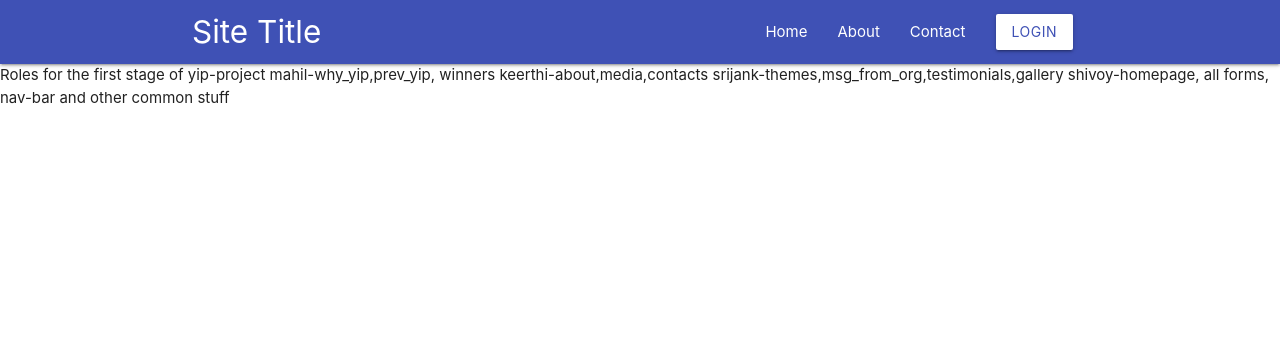
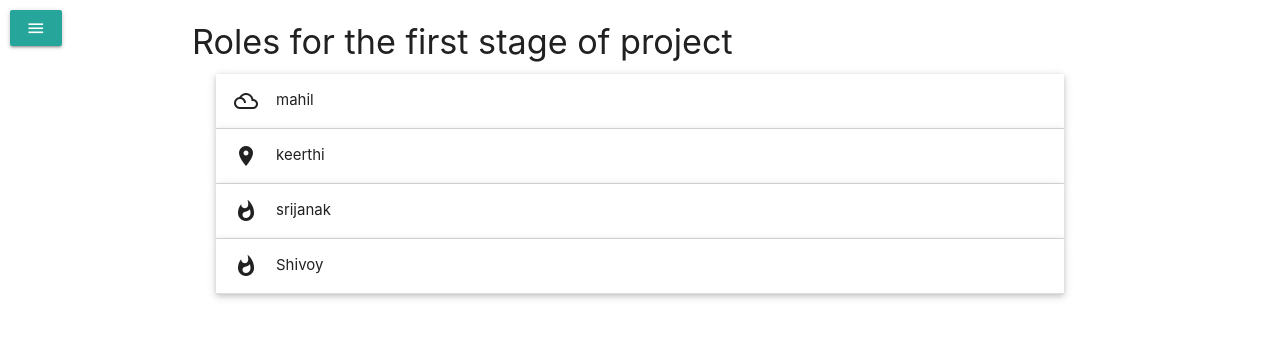
Before and after one commit to aglesemsepadhunga/yip2020betawebsite, a Django app: page / in a window 1280 px wide. Shown: the top 338 px of the page. Run offline with Django 3.2, Linux system fonts and the light colour scheme; some libraries are stand-ins or nearby versions.

Commit message:
nav bar decided

```diff
--- a/yip-project/yip/templates/yip/base.html
+++ b/yip-project/yip/templates/yip/base.html
@@ -11,11 +11,28 @@
   <!-- Compiled and minified CSS -->
   <link rel="stylesheet" href="https://cdnjs.cloudflare.com/ajax/libs/materialize/1.0.0-beta/css/materialize.min.css">
   <title>YIP</title>
+  <style media="screen">
+    #slide-out{
+      width:100%;
+      background-color: rgba(0,0,0,0.8);
+
+    }
+    #main-nav-trig{
+      position: fixed;
+      top:10px;
+      left:10px;
+    }
+    #main-nav-close{
+      position: fixed;
+      top:10px;
+      right:10px;
+    }
+  </style>
 </head>
 <body>
 
   <!-- navbar -->
-  <div class="navbar-fixed">
+  <!-- <div class="navbar-fixed">
     <nav class="nav-wrapper indigo">
       <div class="container">
         <a href="#" class="brand-logo">Site Title</a>
@@ -36,17 +53,34 @@
       <li><a href="">Home</a></li>
       <li><a href="">About</a></li>
       <li><a href="">Contact</a></li>
+    </ul> -->
+
+
+    <ul id="slide-out" class="sidenav white-text">
+      <li><a href="#!" class="white-text">Link</a></li>
+      <li><a href="#!" class="white-text">Link</a></li>
+      <li><a href="#!" class="white-text">Link</a></li>
+      <li><a href="#!" class="white-text">Link</a></li>
+      <li><a href="#!" class="white-text">Link</a></li>
+      <li><a class="sidenav-close" id="main-nav-close"><i class="material-icons white-text">close</i></a></li>
+
     </ul>
+    <a href="#" data-target="slide-out" class="sidenav-trigger show-on-large btn" id="main-nav-trig"><i class="material-icons">menu</i></a>
   {% block content %}
   {% endblock %}
 
   <!-- Compiled and minified JavaScript -->
   <script src="https://code.jquery.com/jquery-3.3.1.min.js"></script>
   <script src="https://cdnjs.cloudflare.com/ajax/libs/materialize/1.0.0-beta/js/materialize.min.js"></script>
+  <!-- <script src = "https://code.jquery.com/jquery-2.1.1.min.js"></script>
+  <script src = "https://cdnjs.cloudflare.com/ajax/libs/materialize/0.97.3/js/materialize.min.js"> -->
+
   <script>
     $(document).ready(function(){
       $('.sidenav').sidenav();
     });
+
   </script>
+  <script src = "https://cdnjs.cloudflare.com/ajax/libs/materialize/0.97.3/js/materialize.min.js"></script>
 </body>
 </html>
--- a/yip-project/yip/templates/yip/homepage.html
+++ b/yip-project/yip/templates/yip/homepage.html
@@ -7,14 +7,39 @@ Try to write all the code as neat and descriptive as possible with proper indent
 Don't try to edit/change any other file in the repo, except the once alloted to you. Otherwise you get errors using GITHUB -->
 <!-- ==========Write all your code below this point============ -->
 
+<div class="container">
+<h4>Roles for the first stage of project</h4>
+<ul class = "collapsible popout" data-collapsible = "accordion">
+   <li>
+      <div class = "collapsible-header">
+         <i class = "material-icons">filter_drama</i>mahil</div>
+      <div class = "collapsible-body"><p>why_yip,prev_yip, winners</p></div>
+   </li>
 
-Roles for the first stage of yip-project
-mahil-why_yip,prev_yip, winners
-keerthi-about,media,contacts
-srijank-themes,msg_from_org,testimonials,gallery
-shivoy-homepage, all forms, nav-bar and other common stuff
+   <li>
+      <div class = "collapsible-header">
+         <i class = "material-icons">place</i>keerthi</div>
+      <div class = "collapsible-body"><p>about,media,contacts.</p></div>
+   </li>
 
+   <li>
+      <div class = "collapsible-header">
+         <i class = "material-icons">whatshot</i>srijanak</div>
+      <div class = "collapsible-body"><p>themes,msg_from_org,testimonials,gallery.</p></div>
+   </li>
+   <li>
+      <div class = "collapsible-header">
+         <i class = "material-icons">whatshot</i>Shivoy</div>
+      <div class = "collapsible-body"><p>homepage, all forms, nav-bar and other common stuff.</p></div>
+   </li>
+</ul>
+</div>
 
-
+<script type="text/javascript">
+document.addEventListener('DOMContentLoaded', function() {
+    var elems = document.querySelectorAll('.collapsible');
+    var instances = M.Collapsible.init(elems, options);
+  });
+</script>
 <!-- ==========Write all your code above this point============ -->
 {% endblock %}
```
